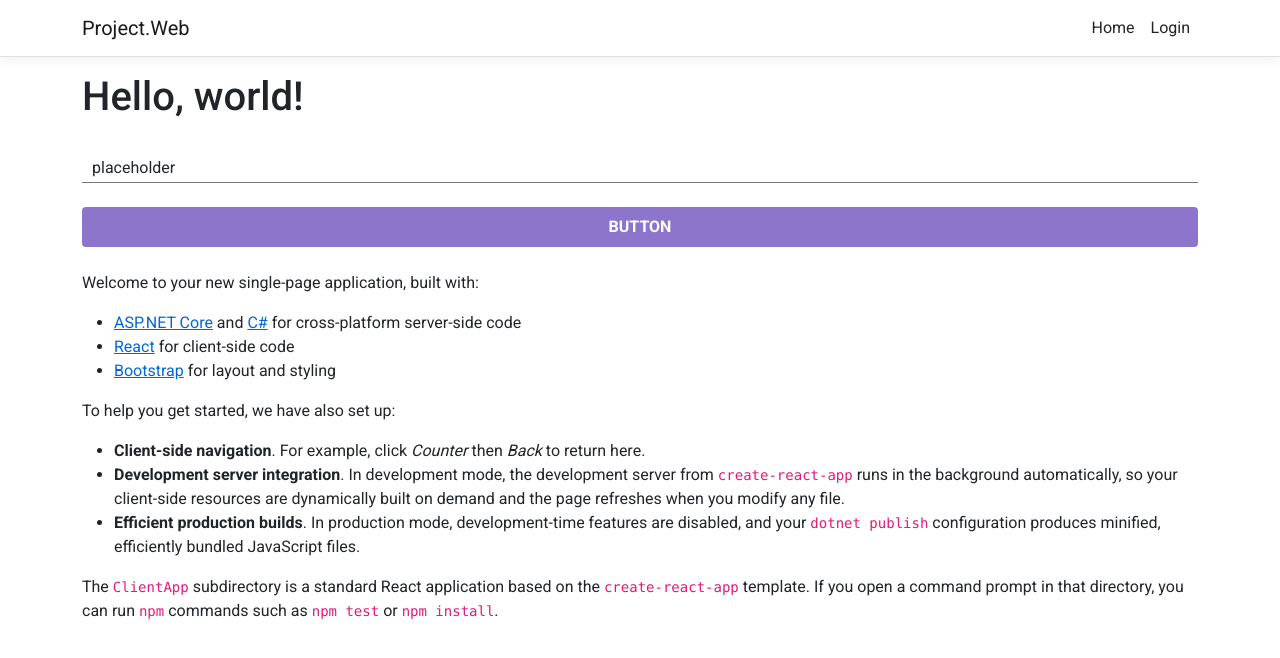
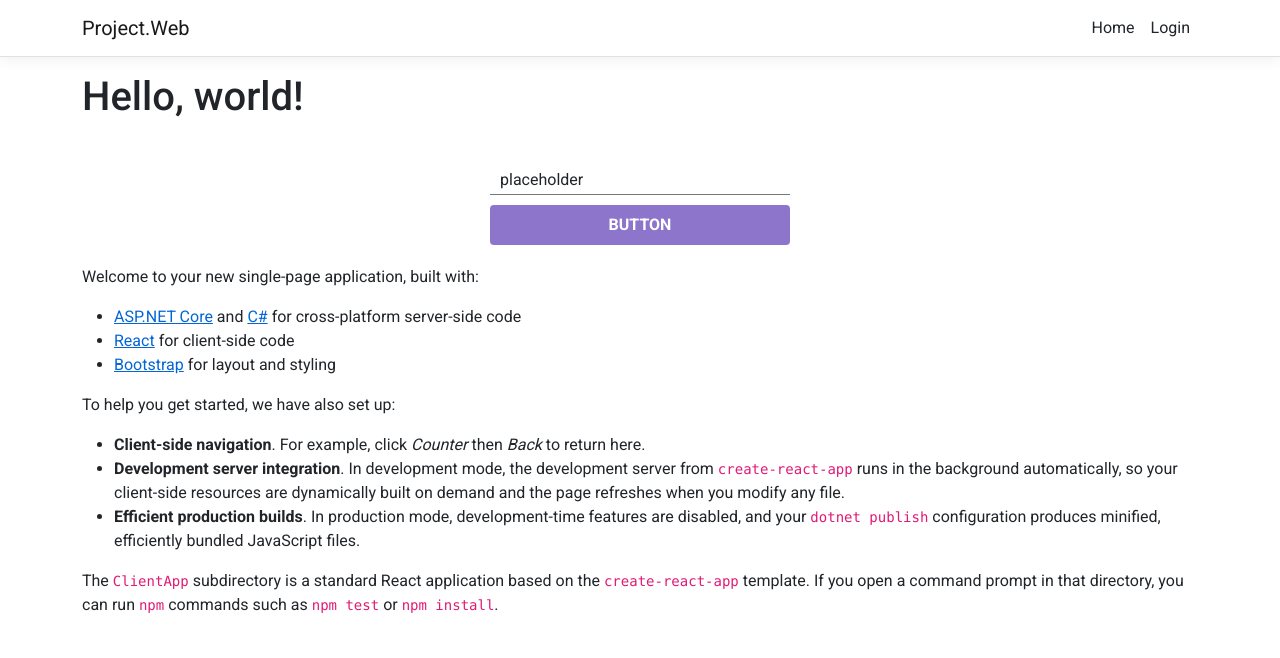
Before and after one commit to PegasUsOnce/my_web_app, a React (Create React App) app in the folder Project.Web/ClientApp/: page / in a window 1280 px wide. Shown: the top 658 px of the page. Built offline with nearby package versions, Linux system fonts and the light colour scheme.

Commit message:
flex container с gap

```diff
--- a/Project.Web/ClientApp/src/components/Home.tsx
+++ b/Project.Web/ClientApp/src/components/Home.tsx
@@ -1,15 +1,16 @@
 import React from 'react'
 import { Button } from './shared/button'
+import { FlexContainer } from './shared/flex-container'
 import { Input } from './shared/input'
 
 export const Home: React.FC = () => {
   return (
     <div>
       <h1>Hello, world!</h1>
-      <Input onChange={() => {}} placeholder='placeholder' value={undefined} type='text' />
-      <br />
-      <Button text='button' onClick={() => {}} height='40px'/>
-      <br />
+      <FlexContainer gap='10px' direction='vertical' margin='20px auto' width='300px'>
+        <Input onChange={() => { }} placeholder='placeholder' value={undefined} type='text' />
+        <Button text='button' onClick={() => { }} height='40px' />
+      </FlexContainer>
       <p>Welcome to your new single-page application, built with:</p>
       <ul>
         <li><a href='https://get.asp.net/'>ASP.NET Core</a> and <a href='https://msdn.microsoft.com/en-us/library/67ef8sbd.aspx'>C#</a> for cross-platform server-side code</li>
--- /dev/null
+++ b/Project.Web/ClientApp/src/components/shared/flex-container/FlexContainer.module.scss
@@ -0,0 +1,11 @@
+.flexContainer {
+  display: flex
+}
+
+.vertical {
+  flex-direction: column
+}
+
+.horizontal {
+  flex-direction: row
+}
--- /dev/null
+++ b/Project.Web/ClientApp/src/components/shared/flex-container/FlexContainer.tsx
@@ -0,0 +1,23 @@
+import React from 'react'
+import styles from './FlexContainer.module.scss'
+
+export type FlexDirection = 'vertical' | 'horizontal'
+
+interface IProps {
+  gap: string,
+  width?: string,
+  margin?: string,
+  direction: FlexDirection,
+  children?: React.ReactNode
+}
+
+const FlexContainerImpl: React.FC<IProps> = ({ gap, direction, width = undefined, margin = undefined, children }) => {
+  const className = styles.flexContainer + ' ' + (direction === 'vertical' ? styles.vertical : styles.horizontal)
+  const style = { gap: gap, margin: margin, width: width }
+
+  return <div className={className} style={style} >
+    {children}
+  </div>
+}
+
+export const FlexContainer = React.memo(FlexContainerImpl)
--- /dev/null
+++ b/Project.Web/ClientApp/src/components/shared/flex-container/index.ts
@@ -0,0 +1,3 @@
+import { FlexContainer } from './FlexContainer'
+
+export { FlexContainer }
```
